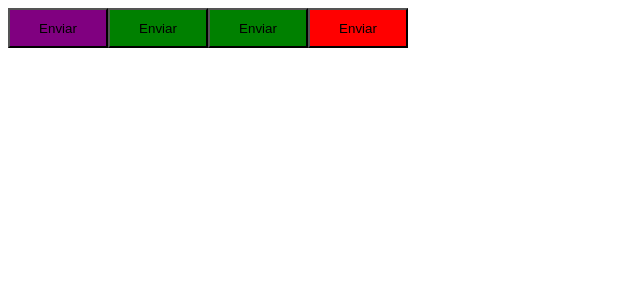
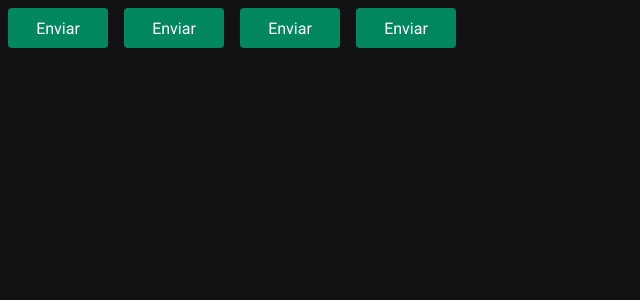
Before and after one commit to bchavs12/focus-time-app, a React (Vite) app: page / in a window 1280 px wide. Shown: the top 300 px of the page, without its empty margins (0-640 px from the left). Built offline with nearby package versions, Linux system fonts and the light colour scheme.

Commit message:
feat: Project scaffolding

```diff
--- a/index.html
+++ b/index.html
@@ -1,13 +1,24 @@
 <!DOCTYPE html>
 <html lang="en">
+
 <head>
   <meta charset="UTF-8" />
+
+  <link rel="preconnect" href="https://fonts.googleapis.com" />
+  <link rel="preconnect" href="https://fonts.gstatic.com" crossorigin />
+
   <link rel="icon" type="image/svg+xml" href="./public/clock_favicon.ico" />
   <meta name="viewport" content="width=device-width, initial-scale=1.0" />
+
+  <link href="https://fonts.googleapis.com/css2?family=Roboto+Mono:wght@700&family=Roboto:wght@400;700&display=swap"
+    rel="stylesheet" />
+
   <title>FocusTimer</title>
 </head>
+
 <body>
   <div id="root"></div>
   <script type="module" src="/src/main.tsx"></script>
 </body>
+
 </html>
--- a/src/App.tsx
+++ b/src/App.tsx
@@ -1,12 +1,18 @@
+import { ThemeProvider } from "styled-components";
 import { Button } from "./components/fragments/Button";
+
+import { defaultTheme } from "./styles/themes/default";
+import { GlobalStyle } from "./styles/global";
 
 export function App() {
   return (
-    <>
+    <ThemeProvider theme={defaultTheme}>
       <Button variant="primary" />
       <Button variant="secondary" />
       <Button variant="success" />
       <Button variant="danger" />
-    </>
+
+      <GlobalStyle />
+    </ThemeProvider>
   );
 }
--- a/src/components/fragments/Button.styles.ts
+++ b/src/components/fragments/Button.styles.ts
@@ -16,10 +16,16 @@ const buttonVariants = {
 export const ButtonContainer = styled.button<ButtonContainerProps>`
   width: 100px;
   height: 40px;
+  border-radius: 4px;
+  border: 0;
+  margin: 8px;
 
-  ${(props) => {
+  background-color: ${(props) => props.theme["green-500"]};
+  color: ${(props) => props.theme.white};
+
+  /* ${(props) => {
     return css`
       background-color: ${buttonVariants[props.variant]};
     `;
-  }}
+  }} */
 `;
--- /dev/null
+++ b/src/styles/global.ts
@@ -0,0 +1,29 @@
+import { createGlobalStyle } from "styled-components";
+
+export const GlobalStyle = createGlobalStyle`
+  * {
+    margin: 0;
+    padding: 0;
+    box-sizing: border-box;
+  }
+
+  :focus {
+    outline: none;
+    box-shadow: ${(props) => props.theme["gray-500"]};
+  }
+
+  body {
+    background: ${(props) => props.theme["gray-900"]};
+    color: ${(props) => props.theme["gray-300"]};
+  }
+
+  body,
+  input,
+  textarea,
+  button {
+    font-family: 'Roboto', sans-serif;
+    font-weight: 400;
+    font-size: 1rem;
+  }
+
+`;
--- /dev/null
+++ b/src/styles/themes/default.ts
@@ -0,0 +1,21 @@
+export const defaultTheme = {
+  white: "#FFF",
+
+  "gray-100": "#E1E1E6",
+  "gray-300": "#C4C4CC",
+  "gray-400": "#8D8D99",
+  "gray-500": "#7C7C8A",
+  "gray-600": "#323238",
+  "gray-700": "#29292E",
+  "gray-800": "#202024",
+  "gray-900": "#121214",
+
+  "green-300": "#00B37E",
+  "green-500": "#00875F",
+  "green-700": "#015F43",
+
+  "red-500": "#AB222E",
+  "red-700": "#7A1921",
+
+  "yellow-500": "#FBA94C",
+};
```
Also changed, not shown: src/@types/styled.d.ts (added, +8 -0 lines). Lines whose indentation alone changed are shown as unchanged.
